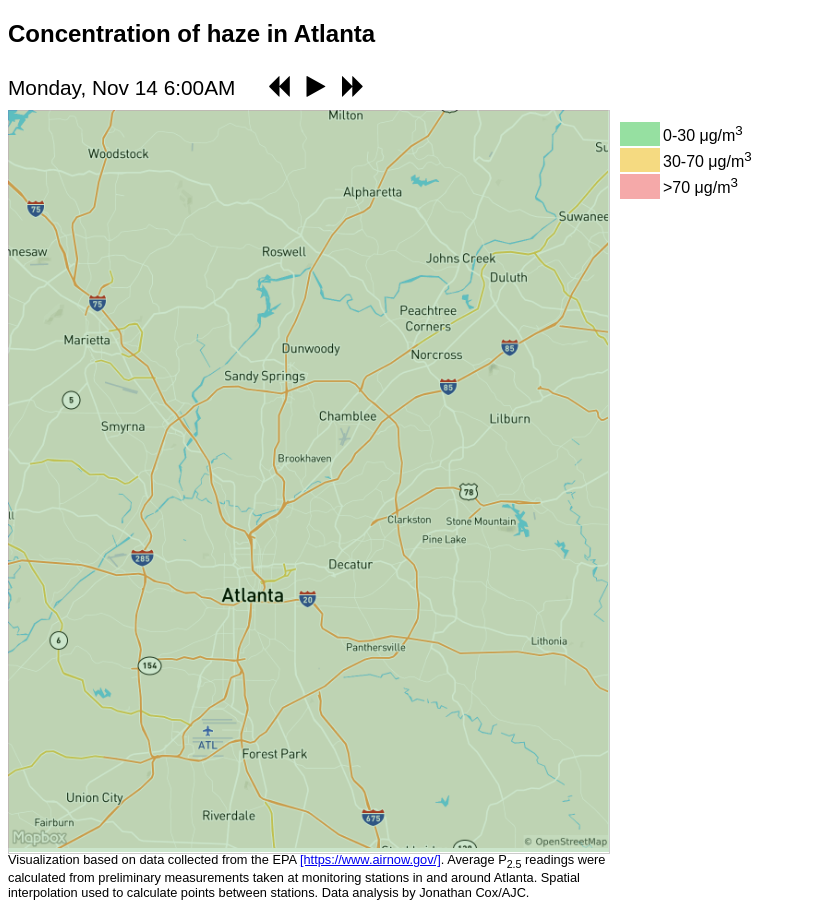
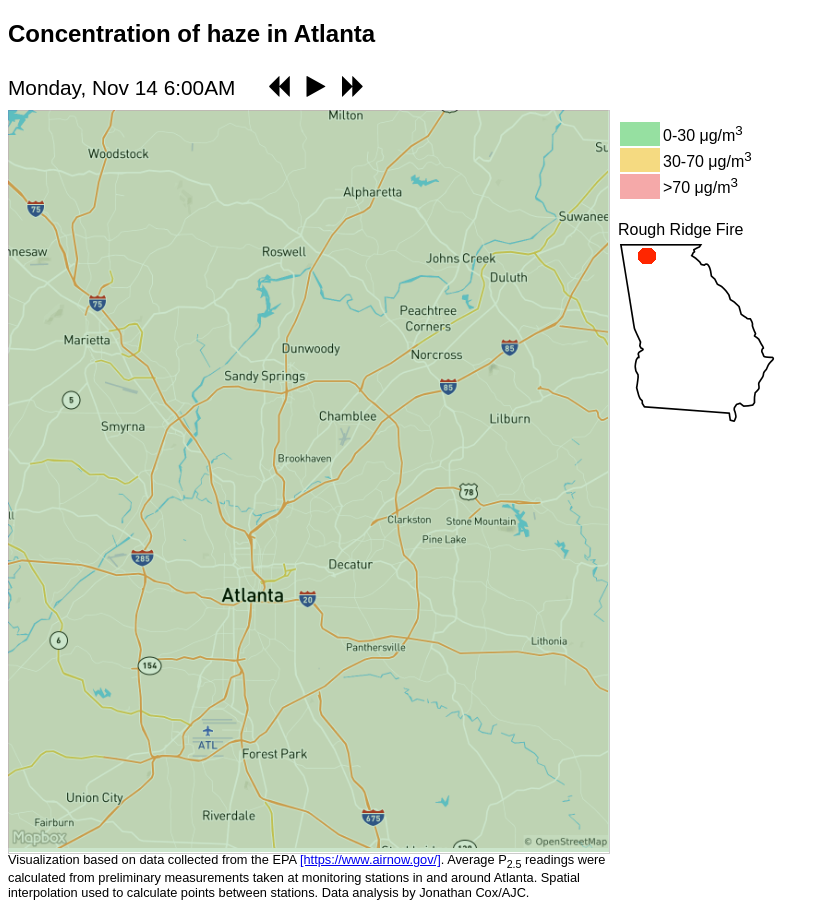
Before and after one commit to coxjonc/air-quality-map, a website: page public/index.html in a window 1280 px wide. Shown: the whole page, without its empty margins (0-829 px from the left). Drawn offline with nearby package versions, Linux system fonts and the light colour scheme.

Commit message:
added minimap

```diff
--- a/public/index.html
+++ b/public/index.html
@@ -57,8 +57,12 @@
               <td>&#62;70 &mu;g/m<sup>3</sup></td>
             </tr>
           </table>
+        </div><!--legend-->
+        <span>Rough Ridge Fire</span>
+        <div id="minimap">
+          <img src="GA_fire.png"/>
         </div>
-      </div>
+      </div><!--legend-holder-->
     </div><!--container-->
   </div>
   <script type="text/javascript" src="./script.js"></script>
--- a/public/style.css
+++ b/public/style.css
@@ -121,3 +121,12 @@ body {
     padding-top: 10px;
   }
 }
+
+#minimap {
+  margin-left: -10px;
+  margin-top: 5px;
+}
+
+#legend {
+  margin-bottom: 20px;
+}
```
Also changed, not shown: public/GA_fire.png (added).
